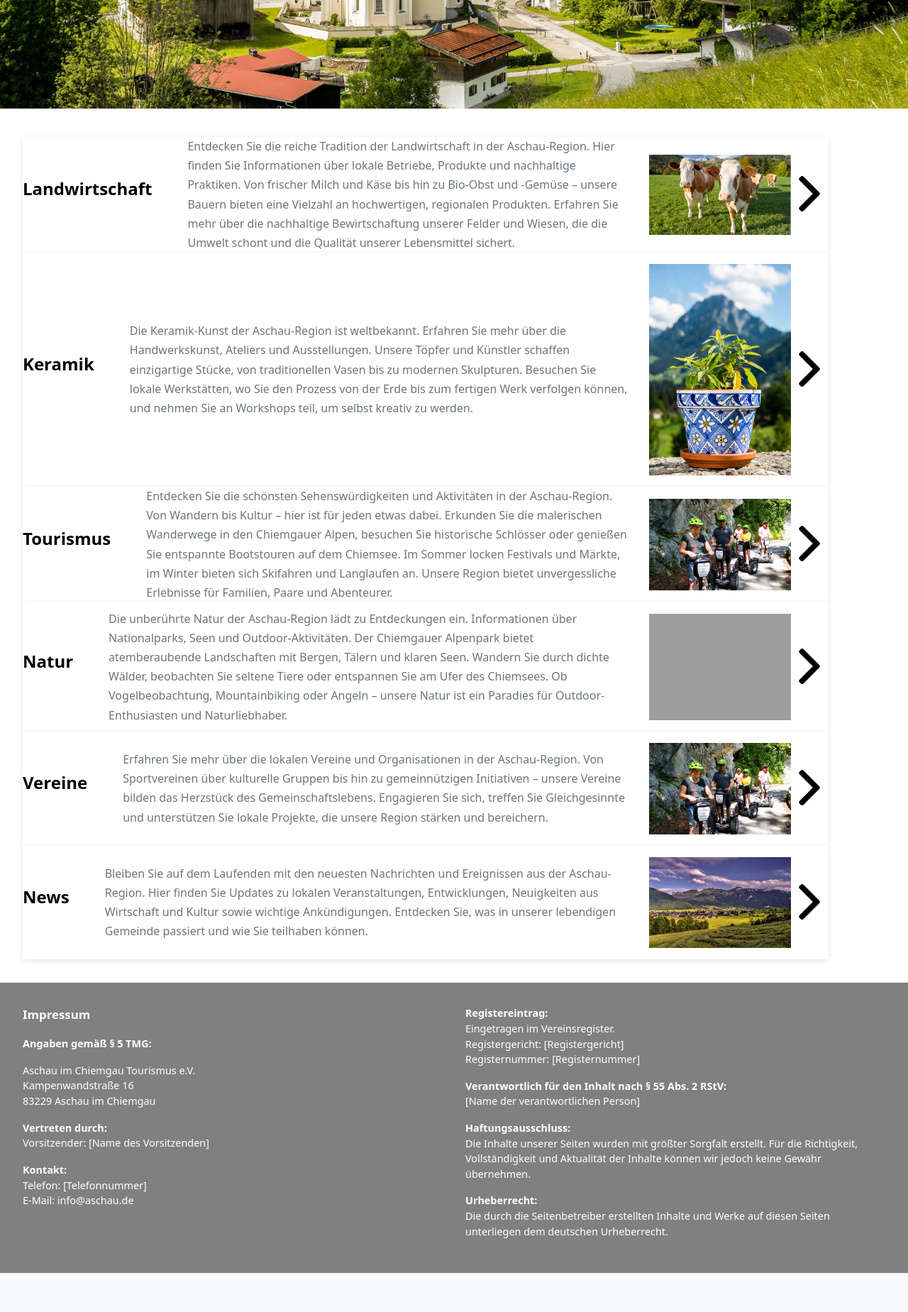
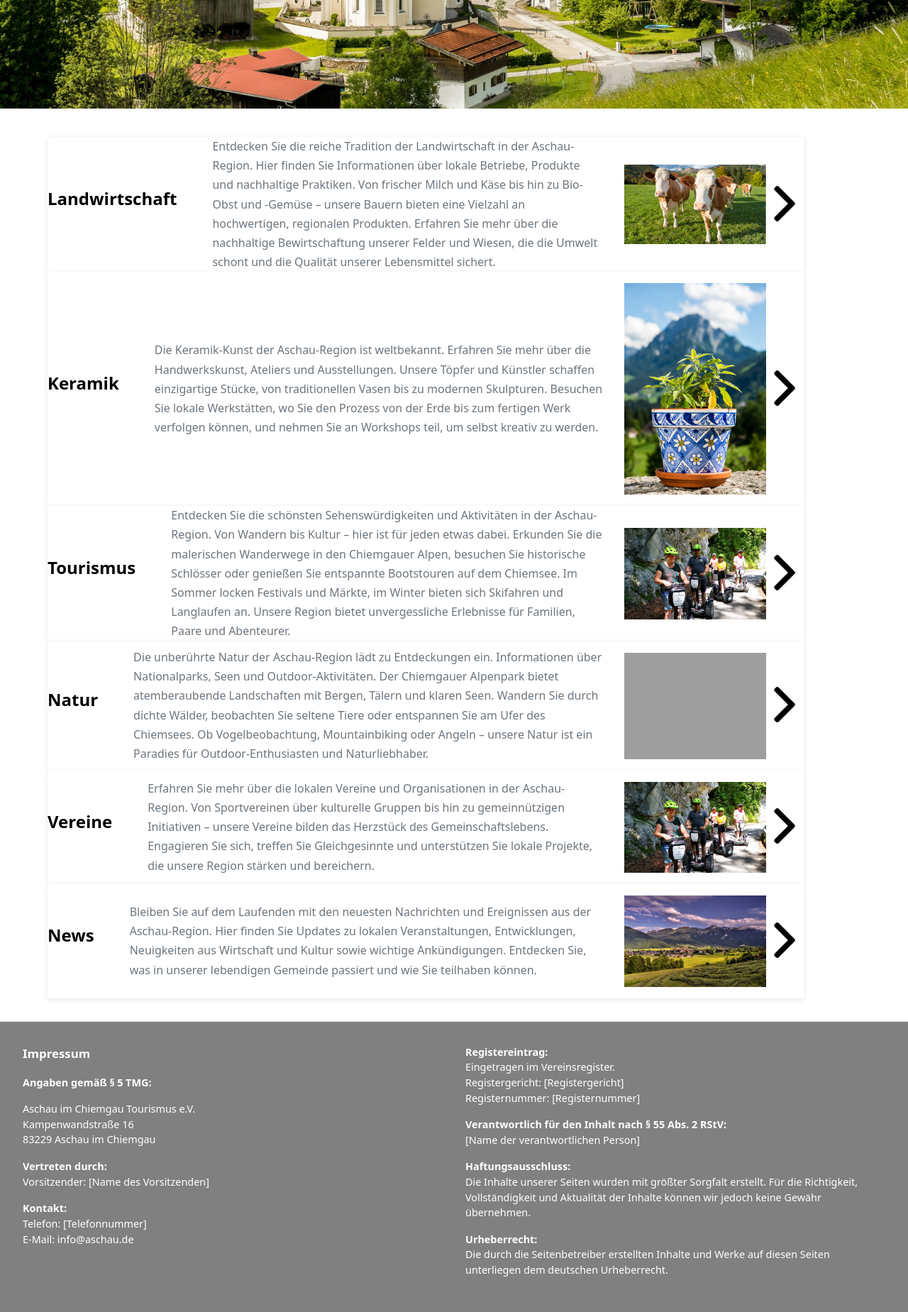
Before and after one commit to ME-Tii/aschau_regional, a Flask app: page / in a window 1280 px wide. Shown: the part 647-2496 px from the top of the page at 71% size. Before the commit the page ends 2441 px from the top, so only its background shows below. Run offline with Flask 3, Linux system fonts and the light colour scheme; grey boxes are pictures that could not be loaded.

Commit message:
Add left and right margin of 35px to sections

```diff
--- a/static/style.css
+++ b/static/style.css
@@ -188,7 +188,7 @@ body {
 }
 
 section {
-    margin: 0;
+    margin: 0 35px;
     padding: 0;
     background: #fff;
     box-shadow: 0 2px 8px rgba(0,0,0,0.1);
```
